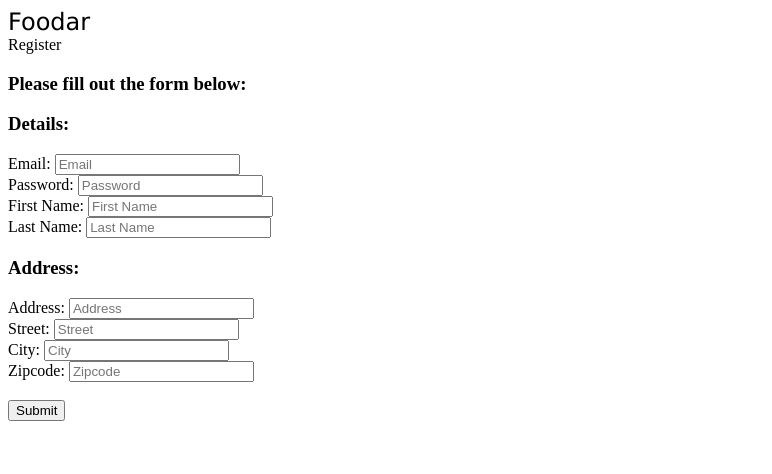
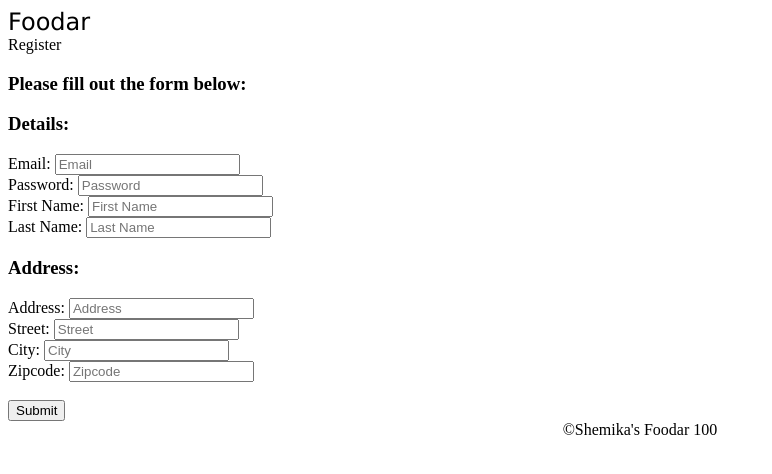
Before and after one commit to ShemikaKW/Foodar-100, a plain HTML site: page register.html in a window 1280 px wide. Shown: the whole page, without its empty margins (0-772 px from the left). Drawn offline with Linux system fonts and the light colour scheme.

Commit message:
Added footer

```diff
--- a/CSS/styles.css
+++ b/CSS/styles.css
@@ -16,3 +16,11 @@ h1{
 p{
     text-align: center;
 }
+
+label
+{
+  vertical-align: text-top;
+}
+footer{
+  text-align: center;
+}
--- a/register.html
+++ b/register.html
@@ -53,6 +53,6 @@
           <input type="submit" name="register" placeholder="Register">
         </form>
         </div>
-
+<footer>&copy;Shemika's Foodar 100</footer>
 </body>
 </html>
```
Also changed, not shown: about.html (+2 -0 lines), index.html (+2 -0 lines).
